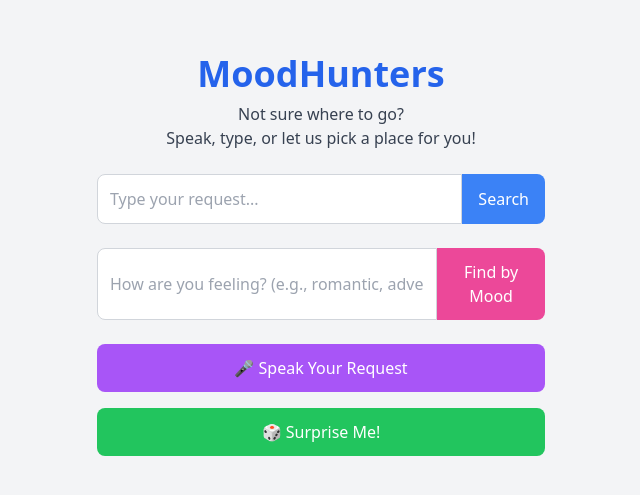
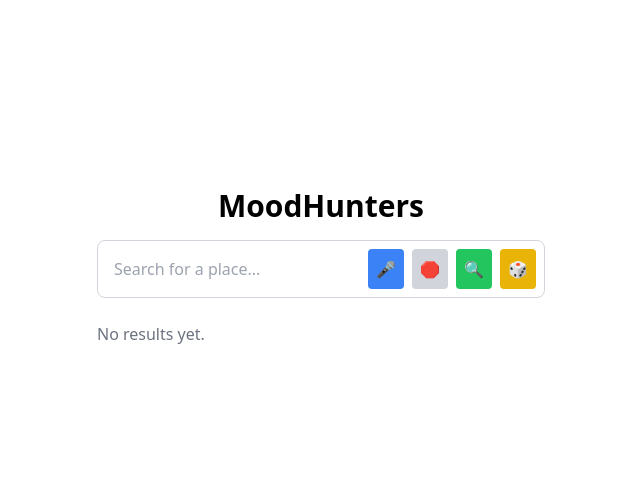
Before and after one commit to reneafranco/KY-combinator, a Next.js app in the folder demo/src/main/resources/UI/frontend/: page / in a window 1280 px wide. Shown: the part 133-628 px from the top of the page, without its empty margins (319-959 px from the left). Built offline with nearby package versions, Linux system fonts and the light colour scheme.

Commit message:
Add voice recognition feature and environment configuration

```diff
--- a/demo/src/main/resources/UI/frontend/app/page.js
+++ b/demo/src/main/resources/UI/frontend/app/page.js
@@ -1,175 +1,164 @@
 "use client";
-import { useState } from "react";
+import { useState, useRef } from "react";
 
 export default function Home() {
   const [query, setQuery] = useState(""); // Stores user input
-  const [mood, setMood] = useState(""); // Stores mood-based search query
-  const [results, setResults] = useState([]); // Stores search results
-  const [loading, setLoading] = useState(false); // Shows loading state
+  const [isListening, setIsListening] = useState(false); // Tracks speech recognition state
+  const [errorMessage, setErrorMessage] = useState(""); // Stores error messages
+  const [searchResults, setSearchResults] = useState([]); // Stores API results
+  const recognitionRef = useRef(null); // Stores recognition instance
 
-
-  // Function to fetch search results from the backend
-  const handleSearch = async (searchQuery) => {
-    if (!searchQuery) return;
-    setLoading(true);
-
-    try {
-      const response = await fetch(`http://localhost:8080/restaurants?q=${searchQuery}`);
-      if (!response.ok) throw new Error(`Server Error: ${response.status}`);
-
-      const data = await response.json();
-      setResults(data);
-    } catch (error) {
-      console.error("Error fetching search results:", error);
-      alert("Failed to fetch data. Ensure the backend is running.");
-    } finally {
-      setLoading(false);
-    }
-  };
-
-  // Function to fetch mood-based restaurant recommendations
-  const handleMoodSearch = async (moodQuery) => {
-    if (!moodQuery) return;
-    setLoading(true);
-
-    try {
-      const response = await fetch(`http://localhost:8080/restaurants/generate?userInput=${moodQuery}`);
-      if (!response.ok) throw new Error(`Server Error: ${response.status}`);
-
-      const data = await response.json();
-      setResults(data);
-    } catch (error) {
-      console.error("Error fetching mood-based recommendations:", error);
-      alert("Failed to fetch data. Ensure the backend is running.");
-    } finally {
-      setLoading(false);
-    }
-  };
-
-  // Function to fetch a random recommendation
-  const handleRandomSearch = async () => {
-    setLoading(true);
-    try {
-      const response = await fetch(`http://localhost:8080/api/random`); // Ensure backend supports this
-      if (!response.ok) throw new Error(`Server Error: ${response.status}`);
-
-      const data = await response.json();
-      setResults([data]); // Display a single random result
-    } catch (error) {
-      console.error("Error fetching random recommendation:", error);
-      alert("Could not fetch a random place. Try again.");
-    } finally {
-      setLoading(false);
-    }
+  // Function to handle text input changes
+  const handleInputChange = (event) => {
+    setQuery(event.target.value);
   };
 
   // Function to start voice recognition
   const startVoiceRecognition = () => {
     if (!window.SpeechRecognition && !window.webkitSpeechRecognition) {
-      alert("Your browser does not support speech recognition.");
+      alert("Speech recognition is not supported in this browser.");
       return;
     }
 
-    const recognition = new (window.SpeechRecognition || window.webkitSpeechRecognition)();
-    recognition.lang = "en-US";
-    recognition.interimResults = false;
-    recognition.maxAlternatives = 1;
+    const recognitionInstance = new (window.SpeechRecognition || window.webkitSpeechRecognition)();
+    recognitionInstance.lang = "en-US";
+    recognitionInstance.continuous = false;
+    recognitionInstance.interimResults = false;
 
-    recognition.onstart = () => {
+    recognitionInstance.onstart = () => {
+      setIsListening(true);
       console.log("Voice recognition started...");
     };
 
-    recognition.onresult = (event) => {
-      const speechResult = event.results[0][0].transcript;
-      console.log("User said:", speechResult);
-      setQuery(speechResult);
-      handleSearch(speechResult); // Automatically search after speech
+    recognitionInstance.onerror = (event) => {
+      console.error("Speech recognition error:", event.error);
+      setIsListening(false);
+      if (event.error === "aborted") {
+        alert("Speech recognition was interrupted. Please try again.");
+      } else {
+        alert(`Speech recognition error: ${event.error}`);
+      }
     };
 
-    recognition.onerror = (event) => {
-      console.error("Speech recognition error:", event.error);
-      alert("Could not process speech. Please try again.");
+    recognitionInstance.onresult = (event) => {
+      if (event.results.length > 0) {
+        const transcript = event.results[0][0].transcript;
+        setQuery(transcript);
+        console.log("Recognized speech:", transcript);
+      } else {
+        alert("No speech detected. Please try again.");
+      }
+      setIsListening(false);
     };
 
-    recognition.start();
+    recognitionInstance.onend = () => {
+      setIsListening(false);
+      console.log("Voice recognition stopped.");
+    };
+
+    recognitionRef.current = recognitionInstance; // Store instance in useRef
+    recognitionInstance.start();
+  };
+
+  // Function to stop voice recognition
+  const stopVoiceRecognition = () => {
+    if (recognitionRef.current) {
+      recognitionRef.current.stop();
+      setIsListening(false);
+      console.log("Voice recognition stopped by user.");
+    }
+  };
+
+  // Function to handle search with the correct API endpoint
+  const handleSearch = async () => {
+    if (!query) {
+      alert("Please enter or speak a search query.");
+      return;
+    }
+
+    console.log("Searching for:", query);
+    try {
+      const response = await fetch(`http://localhost:8080/restaurants?q=${query}`);
+
+      if (!response.ok) {
+        throw new Error("Failed to fetch data.");
+      }
+
+      const data = await response.json();
+      setSearchResults(data); // Update state with search results
+      console.log("API Response:", data);
+    } catch (error) {
+      console.error("Error fetching data:", error);
+      setErrorMessage("Failed to fetch data. Ensure the backend is running.");
+    }
+  };
+
+  // Function to suggest a random business
+  const handleRandomSearch = () => {
+    const randomSuggestions = ["cozy cafe", "live music venue", "bookstore cafe", "vegan restaurant", "food truck"];
+    const randomChoice = randomSuggestions[Math.floor(Math.random() * randomSuggestions.length)];
+    setQuery(randomChoice);
+    handleSearch();
   };
 
   return (
-    <div className="h-screen flex flex-col items-center justify-center bg-gray-100 p-6 text-center">
-      {/* Title */}
-      <h1 className="text-4xl font-bold text-blue-600">MoodHunters</h1>
-      <p className="text-gray-700 mt-2 max-w-md">
-        Not sure where to go? <br />
-        Speak, type, or let us pick a place for you!
-      </p>
+    <div className="flex flex-col items-center justify-center min-h-screen p-8">
+      <h1 className="text-3xl font-bold mb-4">MoodHunters</h1>
 
-      {/* Search Bar (Text Input) */}
-      <div className="mt-6 flex w-full max-w-md">
+      <div className="flex border border-gray-300 rounded-lg p-2 w-full max-w-md">
         <input
           type="text"
-          placeholder="Type your request..."
           value={query}
-          onChange={(e) => setQuery(e.target.value)}
-          className="w-full p-3 border border-gray-300 rounded-l-lg focus:outline-none"
+          onChange={handleInputChange}
+          placeholder="Search for a place..."
+          className="flex-grow p-2 focus:outline-none"
         />
         <button
-          onClick={() => handleSearch(query)}
-          className="bg-blue-500 text-white px-4 py-3 rounded-r-lg hover:bg-blue-600"
+  onClick={startVoiceRecognition}
+  className={`ml-2 p-2 rounded transition-all ${
+    isListening
+      ? "bg-red-500 animate-pulse"
+      : "bg-blue-500 hover:bg-blue-600"
+  } text-white`}
+>
+  🎤
+</button>
+        <button
+          onClick={stopVoiceRecognition}
+          className={`ml-2 p-2 ${isListening ? "bg-gray-500" : "bg-gray-300"} text-white rounded`}
+          disabled={!isListening}
         >
-          Search
+          🛑
+        </button>
+        <button
+          onClick={handleSearch}
+          className="ml-2 p-2 bg-green-500 text-white rounded"
+        >
+          🔍
+        </button>
+        <button
+          onClick={handleRandomSearch}
+          className="ml-2 p-2 bg-yellow-500 text-white rounded"
+        >
+          🎲
         </button>
       </div>
 
-      {/* Mood-Based Search Bar */}
-      <div className="mt-6 flex w-full max-w-md">
-        <input
-          type="text"
-          placeholder="How are you feeling? (e.g., romantic, adventurous)"
-          value={mood}
-          onChange={(e) => setMood(e.target.value)}
-          className="w-full p-3 border border-gray-300 rounded-l-lg focus:outline-none"
-        />
-        <button
-          onClick={() => handleMoodSearch(mood)}
-          className="bg-pink-500 text-white px-4 py-3 rounded-r-lg hover:bg-pink-600"
-        >
-          Find by Mood
-        </button>
-      </div>
+      {/* Error Message */}
+      {errorMessage && <p className="text-red-500 mt-4">{errorMessage}</p>}
 
-      {/* Interaction Options: Voice, Text, and Random */}
-      <div className="mt-6 flex flex-col w-full max-w-md space-y-4">
-        {/* Voice Input Button */}
-        <button
-          onClick={startVoiceRecognition}
-          className="bg-purple-500 text-white px-4 py-3 w-full rounded-lg hover:bg-purple-600"
-        >
-          🎤 Speak Your Request
-        </button>
-
-        {/* Random Recommendation Button */}
-        <button
-          onClick={handleRandomSearch}
-          className="bg-green-500 text-white px-4 py-3 w-full rounded-lg hover:bg-green-600"
-        >
-          🎲 Surprise Me!
-        </button>
-      </div>
-
-      {/* Loading Indicator */}
-      {loading && <p className="text-gray-500 mt-4">Loading...</p>}
-
-      {/* Display Results */}
+      {/* Display Search Results */}
       <div className="mt-6 w-full max-w-md">
-        {results.length > 0 && (
-          <ul className="bg-white p-4 rounded-lg shadow-md">
-            {results.map((business, index) => (
-              <li key={index} className="border-b py-2 last:border-b-0">
-                <strong>{business.name}</strong>
-                <p className="text-sm text-gray-600">{business.category}</p>
+        {searchResults.length > 0 ? (
+          <ul className="space-y-2">
+            {searchResults.map((result, index) => (
+              <li key={index} className="p-3 bg-gray-100 rounded-lg">
+                {result.name} - {result.category}
               </li>
             ))}
           </ul>
+        ) : (
+          <p className="text-gray-500">No results yet.</p>
         )}
       </div>
     </div>
```
